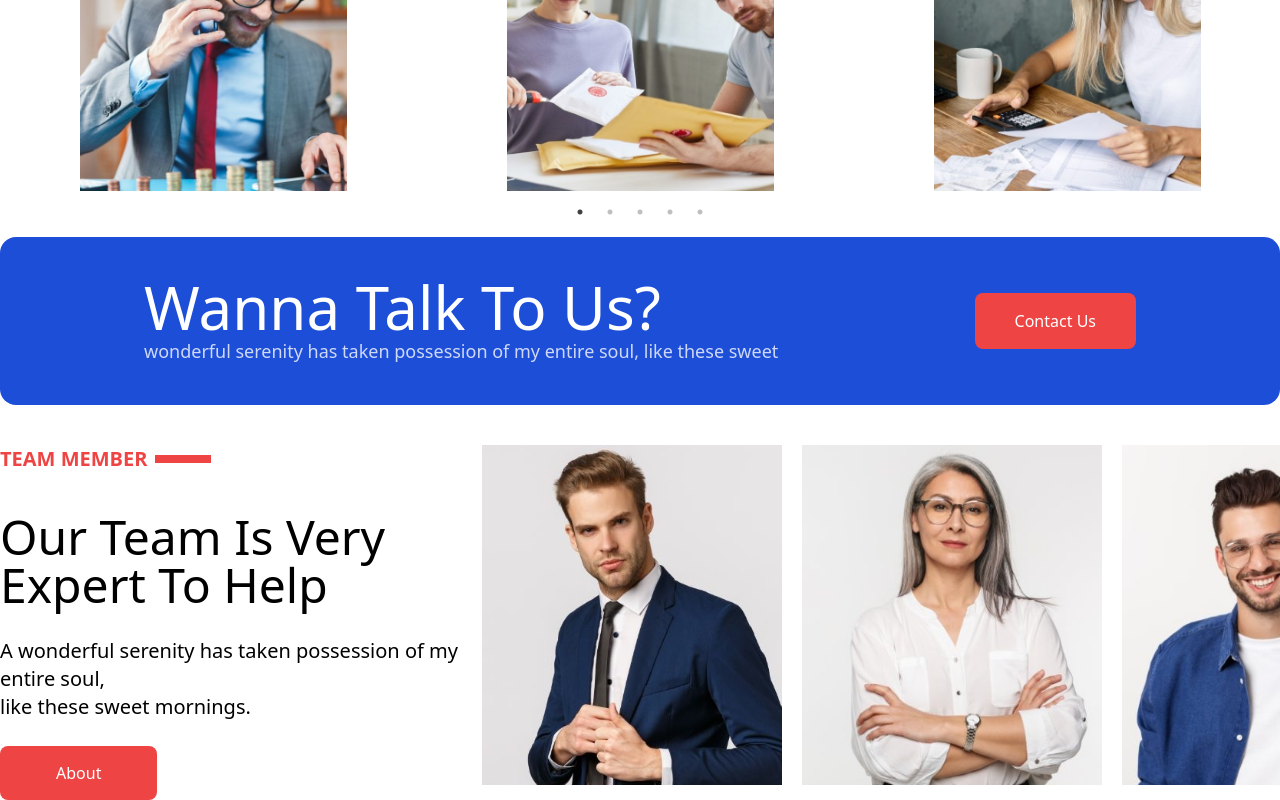
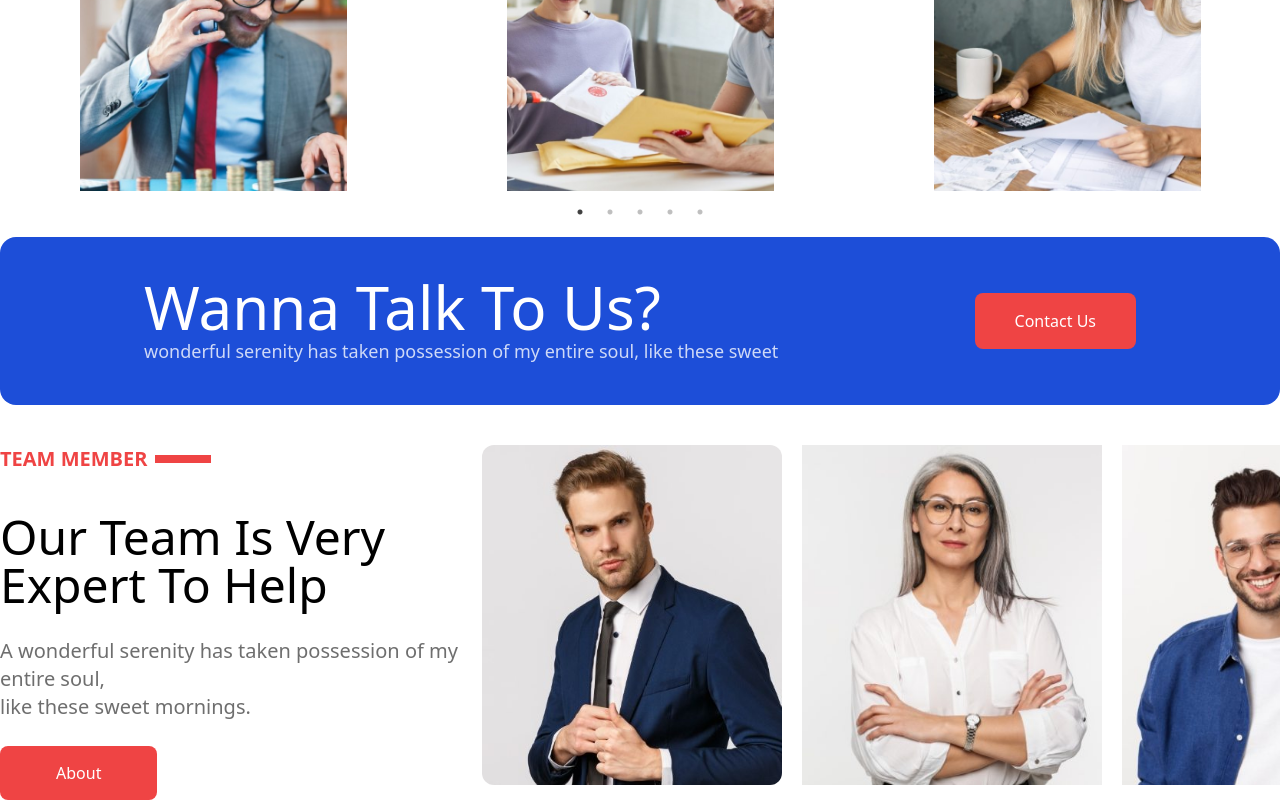
Before and after one commit to developer-abdulali/Phlox, a Next.js app: page / in a window 1280 px wide. Shown: the part 2977-3777 px from the top of the page. Built offline with nearby package versions, Linux system fonts and the light colour scheme.

Commit message:
added changes

```diff
--- a/components/TeamMembers/TeamMembers.jsx
+++ b/components/TeamMembers/TeamMembers.jsx
@@ -11,21 +11,21 @@ const TeamMembers = () => {
           <div className="bg-red-500 p-1 w-14"></div>
         </div>
         <h2 className="text-5xl mt-10">Our Team Is Very <br /> Expert To Help</h2>
-        <p className="text-xl mt-7">
+        <p className="text-xl mt-7 text-[#505050d4]">
           A wonderful serenity has taken possession of my entire soul, <br /> like
           these sweet mornings.
         </p>
         <div className="mt-10">
         <Link
             href="/"
-            className="text-white bg-red-500 mt-10 py-4 px-14 rounded-lg hover:bg-white hover:text-red-500 duration-300 cursor-pointer"
+            className="text-white bg-red-500 mt-10 py-4 px-14 rounded-lg hover:bg-white hover:text-red-500 hover:border-2 duration-300 cursor-pointer"
           >
             About
         </Link>
         </div>
       </div>
       <div className="flex gap-5">
-        <Image src="/images/teamMember1.jpeg" alt="Team Member" width={300} height={100}/>
+        <Image src="/images/teamMember1.jpeg" alt="Team Member" width={300} height={100} className="rounded-xl"/>
         <Image src="/images/teamMember2.jpeg" alt="Team Member" width={300} height={100}/>
         <Image src="/images/teamMember3.jpeg" alt="Team Member" width={300} height={100}/>
       </div>
```
